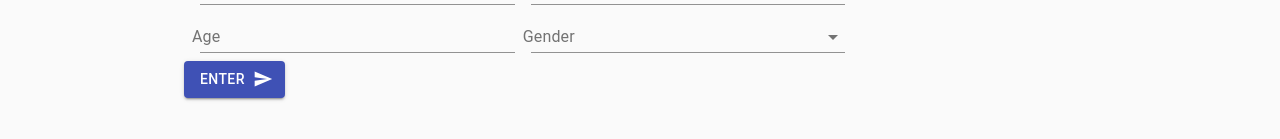
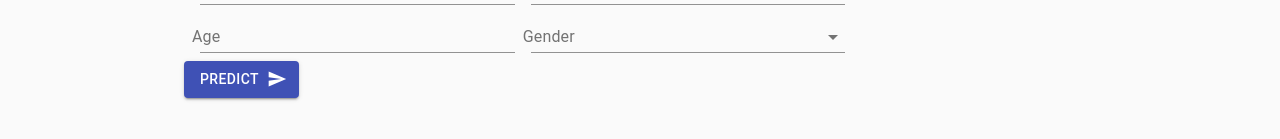
Before and after one commit to forrestbao/covid-19, a React (Create React App) app in the folder web/: page / in a window 1280 px wide. Shown: the part 411-550 px from the top of the page. Built offline with nearby package versions, Linux system fonts and the light colour scheme.

Commit message:
web: update HomePage

```diff
--- a/web/src/pages/Home.tsx
+++ b/web/src/pages/Home.tsx
@@ -175,7 +175,7 @@ const HomePageConsumer: React.FC = () => {
           }
         })}
       </FormControl>
-      <Button onClick={enter} variant='contained' color='primary' endIcon={<Send/>}>Enter</Button>
+      <Button onClick={enter} variant='contained' color='primary' endIcon={<Send/>}>predict</Button>
       <Snackbar
         anchorOrigin={{ vertical: 'bottom', horizontal: 'left' }}
         open={isSnackbarOpen}
```
